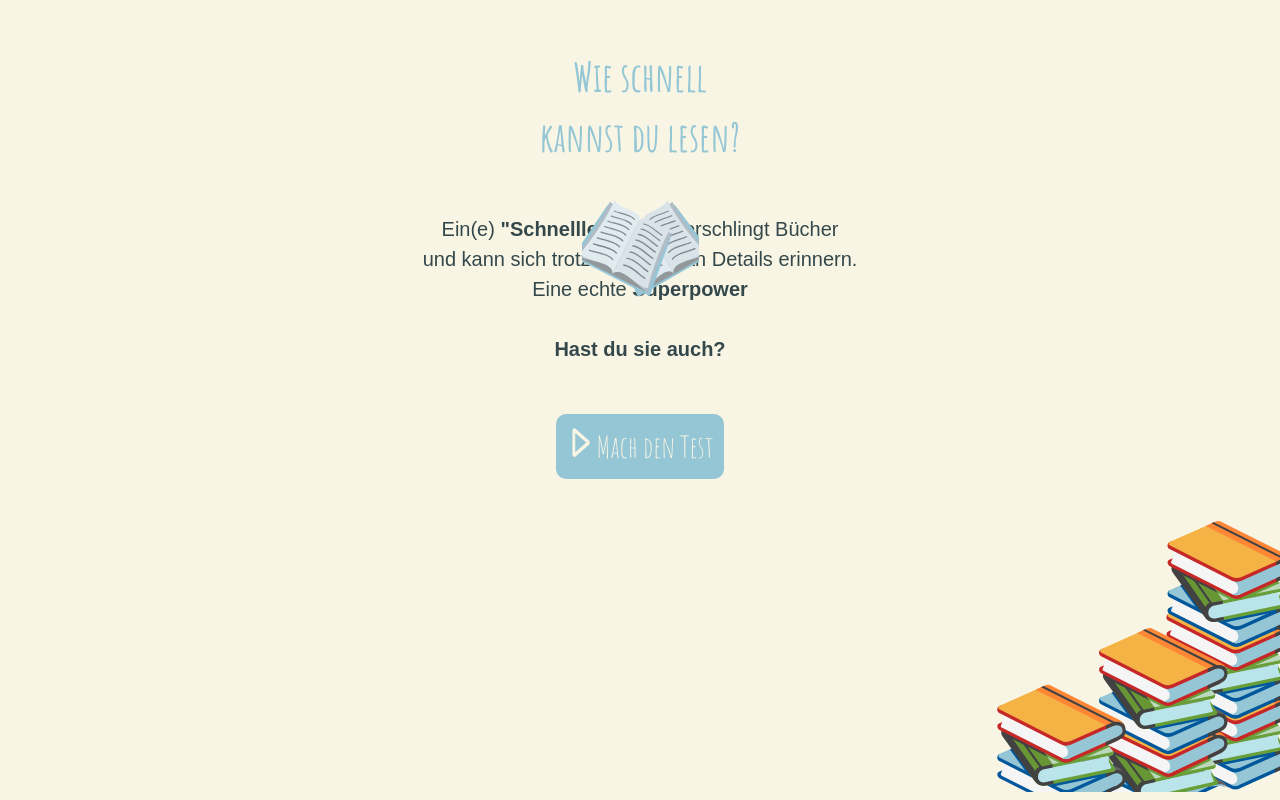
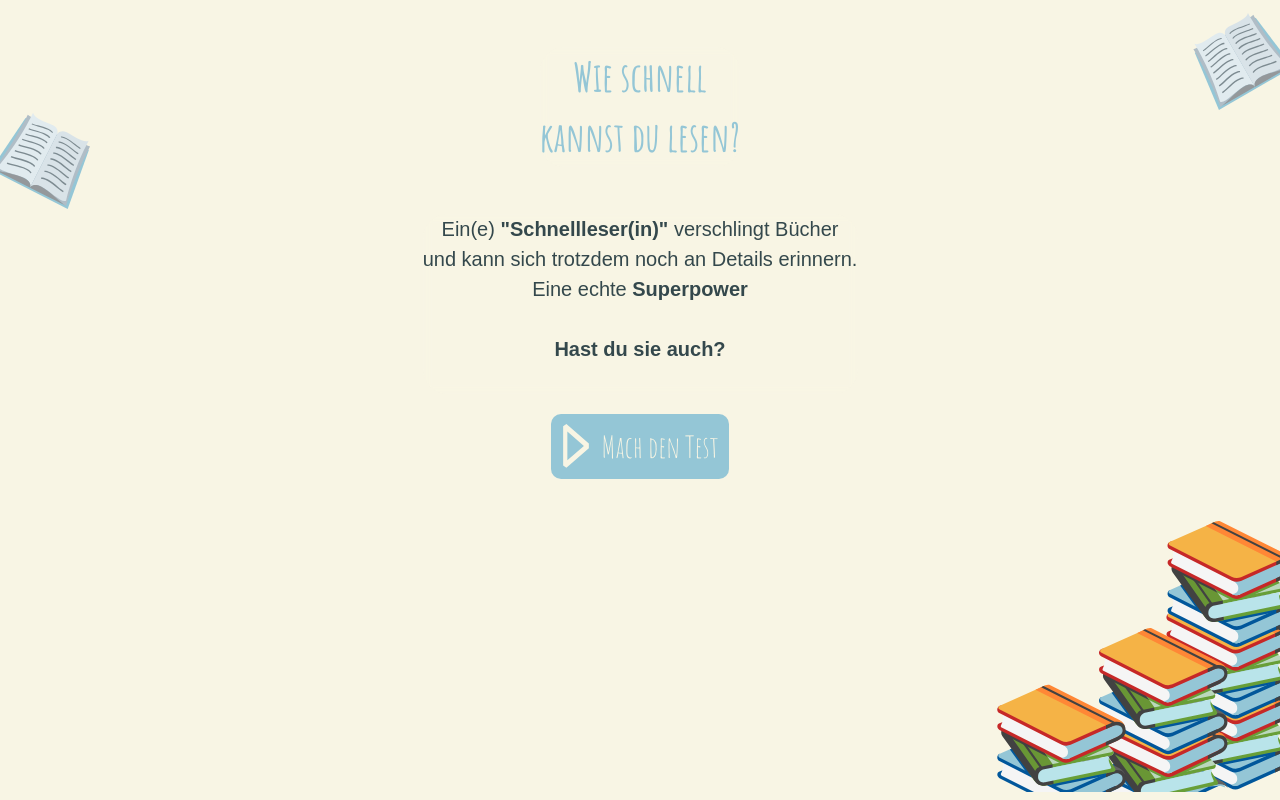
Before and after one commit to tatjanafichtner/capstone-fast-reading-app, a Next.js app: page / in a window 1280 px wide. Built offline with nearby package versions, Linux system fonts and the light colour scheme.

Commit message:
fix styling on every page

```diff
--- a/components/FlyingBook.tsx
+++ b/components/FlyingBook.tsx
@@ -6,6 +6,7 @@ export type FlyingBookProps = {
   description: string;
   imageWidth: number;
   imageHeight: number;
+  position: string;
 };
 
 export const FlyingBook = ({
@@ -15,11 +16,10 @@ export const FlyingBook = ({
   imageHeight,
 }: FlyingBookProps) => {
   return (
-    <FlyingBookStyle>
+    <FlyingBookStyle position={imgLocation}>
       <Image
         src={"/pics/flying-book-" + imgLocation + ".svg"}
         alt={description}
-        className={"flying-book-" + imgLocation}
         width={imageWidth}
         height={imageHeight}
       />
@@ -27,14 +27,8 @@ export const FlyingBook = ({
   );
 };
 
-const FlyingBookStyle = styled.div`
-  position: fixed;
-  .flying-book-left {
-    top: 0px;
-    left: 0px;
-  }
-  .flying-book-right {
-    top: 0px;
-    right: 0px;
-  }
+const FlyingBookStyle = styled.div<{ position?: "left" | "right" }>`
+  position: absolute;
+  z-index: 1;
+  ${(prop) => (prop.position === "left" ? "left:0; top:100px;" : "right:0;")}
 `;
--- a/components/LinkedButton.tsx
+++ b/components/LinkedButton.tsx
@@ -30,14 +30,11 @@ export const LinkedButton = ({
   );
 };
 
-/*
-########
-STYLING
-########
-*/
-
 const ButtonLink = styled.a`
   all: unset;
+  display: flex;
+  justify-content: center;
+  gap: 0.5rem;
   padding: 0.5rem;
   border-radius: 10px;
   background-color: var(--custom-color-blue);
--- a/pages/index.tsx
+++ b/pages/index.tsx
@@ -19,22 +19,35 @@ const Home = ({ setStartingTime }: HomeProps) => {
       </Head>
 
       <main>
+        <FlyingBook
+          imgLocation="left"
+          description="blue open book on the left side"
+          className="flying-book-left"
+          imageWidth={117}
+          imageHeight={117}
+        />
+        <FlyingBook
+          imgLocation="right"
+          description="blue open book on the right side"
+          className="flying-book-right"
+          imageWidth={117}
+          imageHeight={117}
+        />
+        <BookStack>
+          <Image
+            src="/pics/bookstack.svg"
+            alt="stack of colourful books"
+            className="book-stack"
+            width={287}
+            height={295}
+          />
+        </BookStack>
+
         <Wrapper>
-          <FlyingBook
-            imgLocation="right"
-            description="blue open book on the right side"
-            imageWidth={117}
-            imageHeight={117}
-          />
           <h1>
             Wie schnell <br /> kannst du lesen?
           </h1>
-          <FlyingBook
-            imgLocation="left"
-            description="blue open book on the left side"
-            imageWidth={117}
-            imageHeight={117}
-          />
+
           <p>
             Ein(e) <b>&quot;Schnellleser(in)&quot;</b> verschlingt Bücher <br />
             und kann sich trotzdem noch an Details erinnern. <br /> Eine echte{" "}
@@ -57,15 +70,6 @@ const Home = ({ setStartingTime }: HomeProps) => {
               setStartingTime(Date.now());
             }}
           />
-          <BookStack>
-            <Image
-              src="/pics/bookstack.svg"
-              alt="stack of colourful books"
-              className="book-stack"
-              width={287}
-              height={295}
-            />
-          </BookStack>
         </Wrapper>
       </main>
     </>
@@ -79,12 +83,22 @@ STYLING
 */
 
 const Wrapper = styled.div`
+  isolation: isolate;
+
   padding: 1rem;
   display: flex;
   flex-flow: column wrap;
   justify-content: center;
   align-items: center;
   text-align: center;
+  h1 {
+    backdrop-filter: blur(5px);
+    border-radius: 25px;
+  }
+  p {
+    backdrop-filter: blur(5px);
+    border-radius: 25px;
+  }
 `;
 
 const BookStack = styled.div`
--- a/styles/globals.css
+++ b/styles/globals.css
@@ -14,12 +14,19 @@
 
 html,
 body {
+  z-index: -10;
   padding: 0;
   margin: 0;
   background-color: var(--custom-color-white);
   font-family: Arial, Helvetica, sans-serif;
   line-height: 1.5;
   font-size: 20px;
+}
+
+main {
+  position: relative;
+  width: 100vw;
+  height: 100vh;
 }
 
 h1,
@@ -39,16 +46,7 @@ p {
   justify-content: center;
   align-items: center;
   padding: 1rem;
+  background: transparent;
+  isolation: isolate;
+  overflow-x: hidden;
 }
-
-.book-stack {
-  position: fixed;
-  bottom: 0px;
-  right: 0px;
-}
-
-.flying-book {
-  position: fixed;
-  top: 20px;
-  right: 0px;
-}
```
Also changed, not shown: components/QuestionCard.tsx (+6 -8 lines), pages/questions.tsx (+27 -25 lines), pages/result.tsx (+25 -14 lines).
